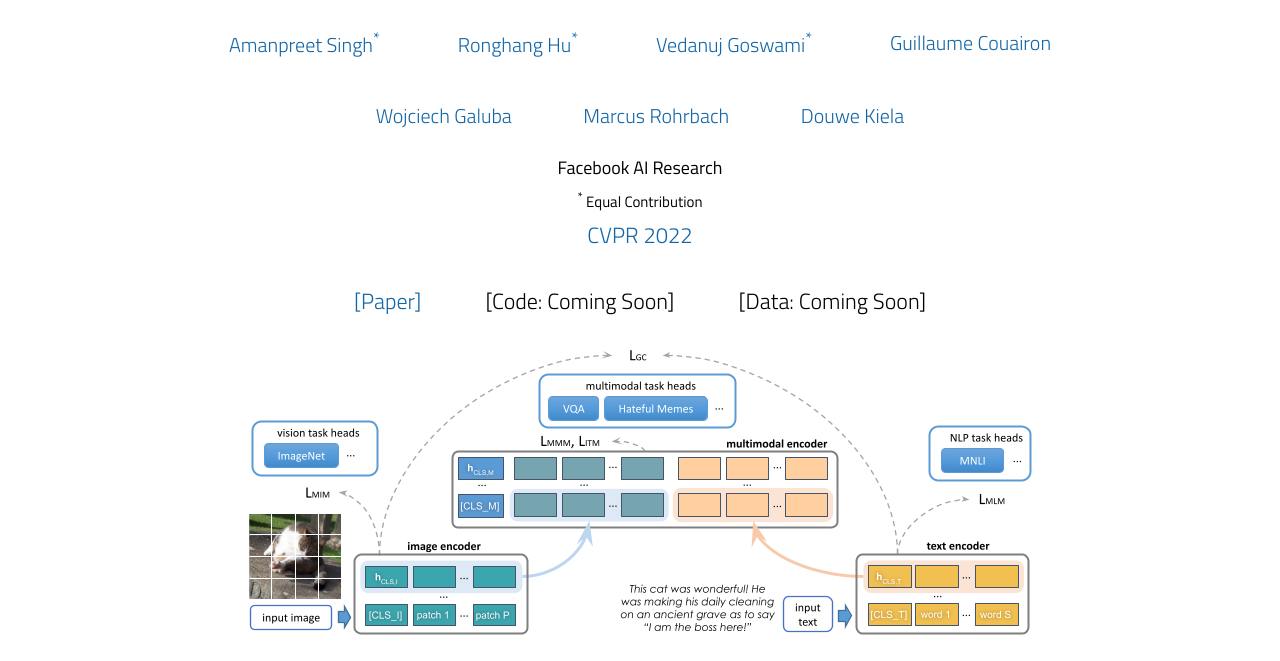
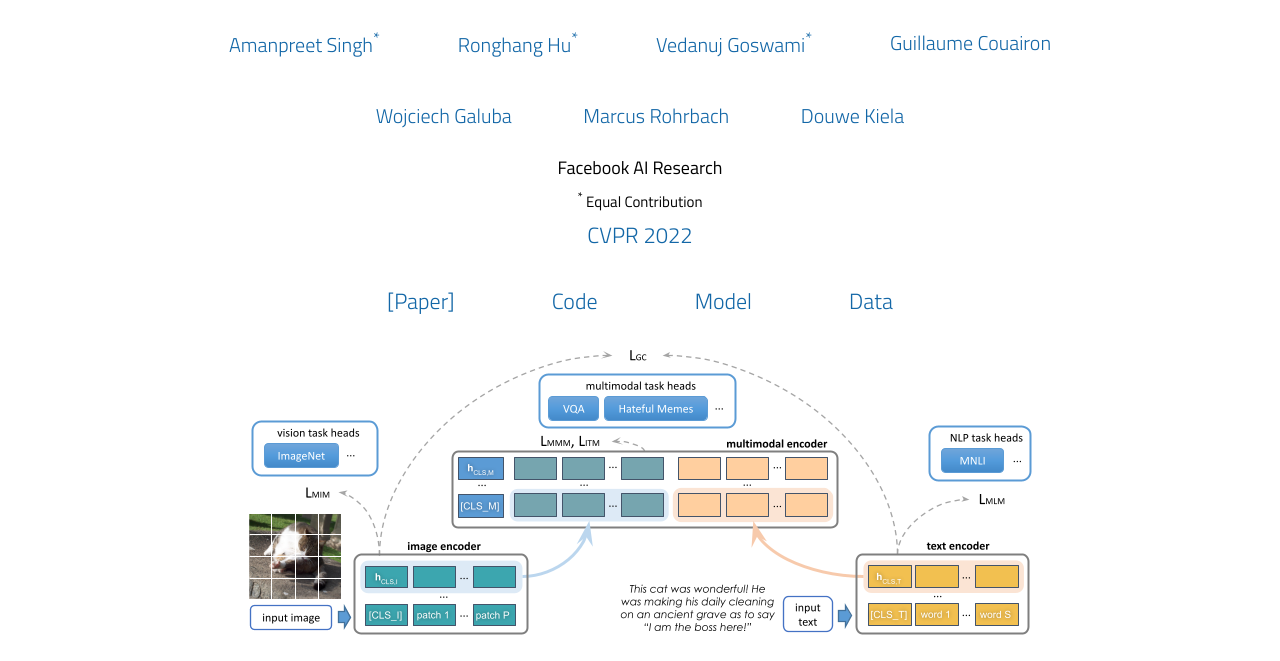
Before and after one commit to flava-model/flava-model.github.io, a plain HTML site: page index.html in a window 1280 px wide. Shown: the part 124-785 px from the top of the page. Drawn offline with Linux system fonts and the light colour scheme; a script that the page names is missing.

Commit message:
Update index.html

```diff
--- a/index.html
+++ b/index.html
@@ -241,8 +241,9 @@
 
       <div class="table-like" style="justify-content:space-evenly;max-width:700px;margin:auto;padding:5px">
         <td align=center width=100px><center><span style="font-size:22px"><a href="https://arxiv.org/abs/2112.04482">[Paper]</a></span></center></td>
-        <td align=center width=100px><center><span style="font-size:22px">[Code: Coming Soon]</span></center></td>
-        <td align=center width=100px><center><span style="font-size:22px">[Data: Coming Soon]</span></center></td>
+        <td align=center width=100px><center><span style="font-size:22px"><a href="https://github.com/facebookresearch/multimodal/tree/main/examples/flava">Code</a></span></center></td>
+        <td align=center width=100px><center><span style="font-size:22px"><a href="https://huggingface.co/facebook/flava-full)">Model</a></span></center></td>
+        <td align=center width=100px><center><span style="font-size:22px"><a href="https://huggingface.co/datasets/facebook/pmd">Data</a></span></center></td>
       </div><br/>
 
       <center>
@@ -281,7 +282,8 @@
 
             <center id="sourceCode"><h1>Source Code</h1></center>
             <div style="width:800px; margin:0 auto; text-align: center">
-            We are planning to release our code soon. Follow <a href="https://twitter.com/apsdehal">Amanpreet</a> on Twitter for latest updates.
+            Source code is available at <a href="https://github.com/facebookresearch/multimodal/tree/main/examples/flava">this link</a>
+              and pretrained models can also be find on <a href="https://huggingface.co/facebook/flava-full">Hugging Face</a>. Follow <a href="https://twitter.com/apsdehal">Amanpreet</a> on Twitter for latest updates.
             </div>
             <table align=center width=600px>
               <tr>
```
